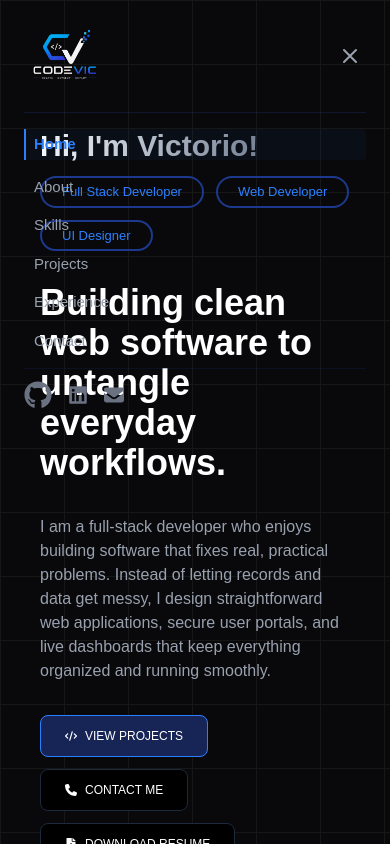
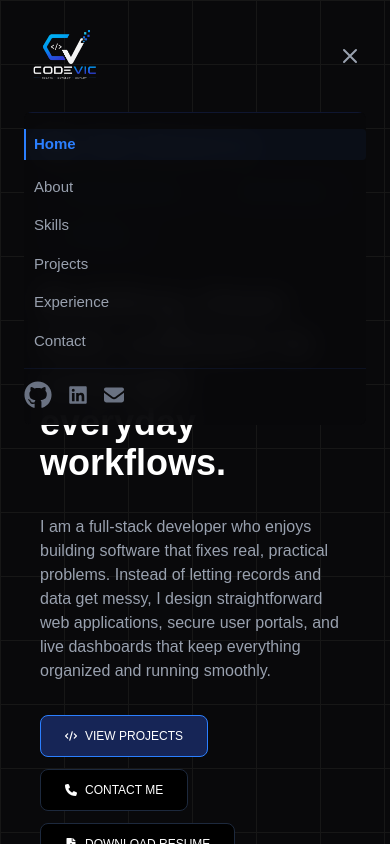
Before and after one commit to victorio222/codevic, a Next.js app: page / in a window 390 px wide. Both pictures are taken after a click on the button "Toggle Menu". Shown: the top 844 px of the page. Built offline with nearby package versions, Linux system fonts and the light colour scheme.

Commit message:
updated header to fix bug

```diff
--- a/app/layout/main/header.tsx
+++ b/app/layout/main/header.tsx
@@ -89,11 +89,10 @@ export default function Header() {
   return (
     <>
       <header
-        className={`fixed top-0 left-0 w-full z-50 transition-all duration-300 ${
-          isScrolled
+        className={`fixed top-0 left-0 w-full z-50 transition-all duration-300 ${isScrolled
             ? "py-2 border-b border-blue-950/40 bg-black/80 backdrop-blur-md"
             : "py-4 border-b border-transparent bg-transparent"
-        } px-6 md:px-10 lg:px-40`}
+          } px-6 md:px-10 lg:px-40`}
       >
         <nav className="flex items-center justify-between text-blue-50 max-w-7xl mx-auto">
           <div className="flex">
@@ -110,11 +109,10 @@ export default function Header() {
                   key={link.targetId}
                   href={`#${link.targetId}`}
                   onClick={(e) => handleScroll(e, link.targetId)}
-                  className={`transition-all duration-300 cursor-pointer font-medium relative py-1 ${
-                    isActive
+                  className={`transition-all duration-300 cursor-pointer font-medium relative py-1 ${isActive
                       ? "text-blue-500 font-bold tracking-wide scale-105"
                       : "text-gray-400 hover:text-white"
-                  }`}
+                    }`}
                 >
                   {link.name}
                   {isActive && (
@@ -182,7 +180,10 @@ export default function Header() {
         </nav>
 
         <div
-          className={`md:hidden overflow-hidden transition-all duration-300 ease-in-out ${isOpen ? "max-h-100 opacity-100 mt-4" : "max-h-0 opacity-0"}`}
+          className={`md:hidden overflow-hidden transition-all duration-300 ease-in-out ${isOpen
+              ? "max-h-100 opacity-100 mt-4"
+              : "max-h-0 opacity-0"
+            } bg-[#09090b]/95 backdrop-blur-md rounded-lg`}
         >
           <div className="flex flex-col gap-4 pb-4 text-[15px] border-t border-blue-950/50 pt-4">
             {navLinks.map((link) => {
@@ -192,11 +193,10 @@ export default function Header() {
                   key={link.targetId}
                   href={`#${link.targetId}`}
                   onClick={(e) => handleScroll(e, link.targetId)}
-                  className={`transition-colors cursor-pointer pl-2 border-l-2 ${
-                    isActive
+                  className={`transition-colors cursor-pointer pl-2 border-l-2 ${isActive
                       ? "text-blue-500 font-bold border-blue-500 bg-blue-500/5 py-1 rounded-r"
                       : "text-gray-400 hover:text-white border-transparent"
-                  }`}
+                    }`}
                 >
                   {link.name}
                 </a>
```
